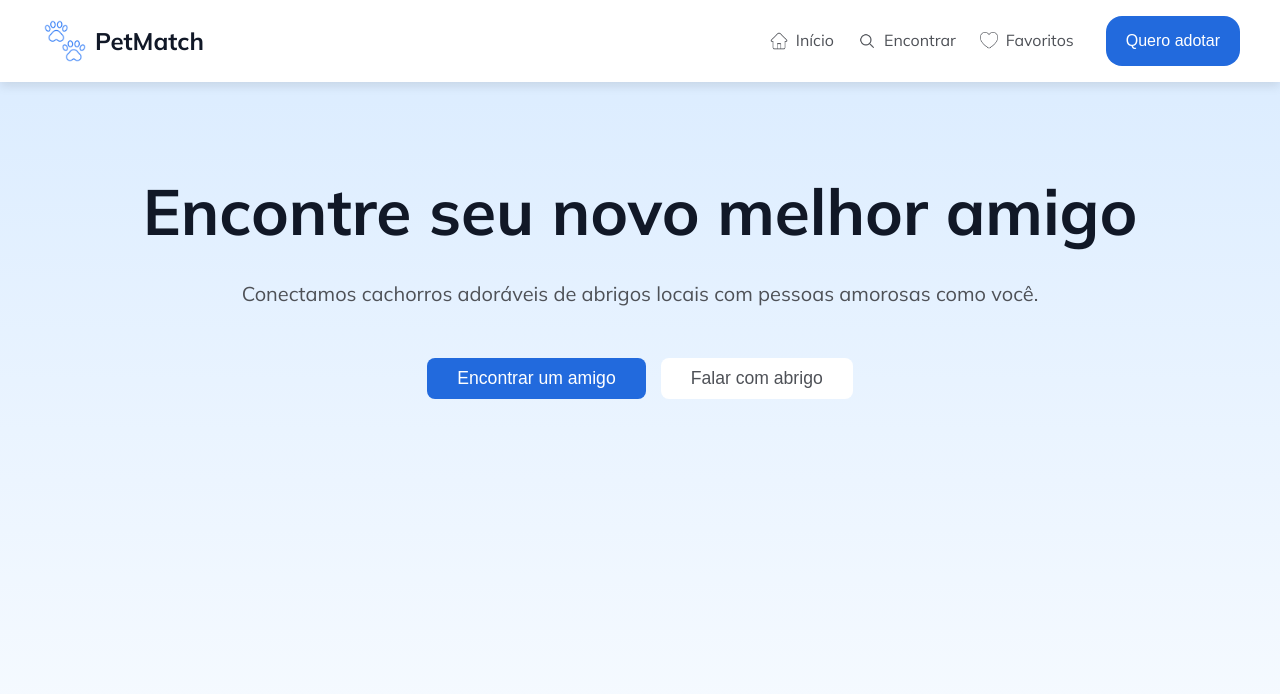
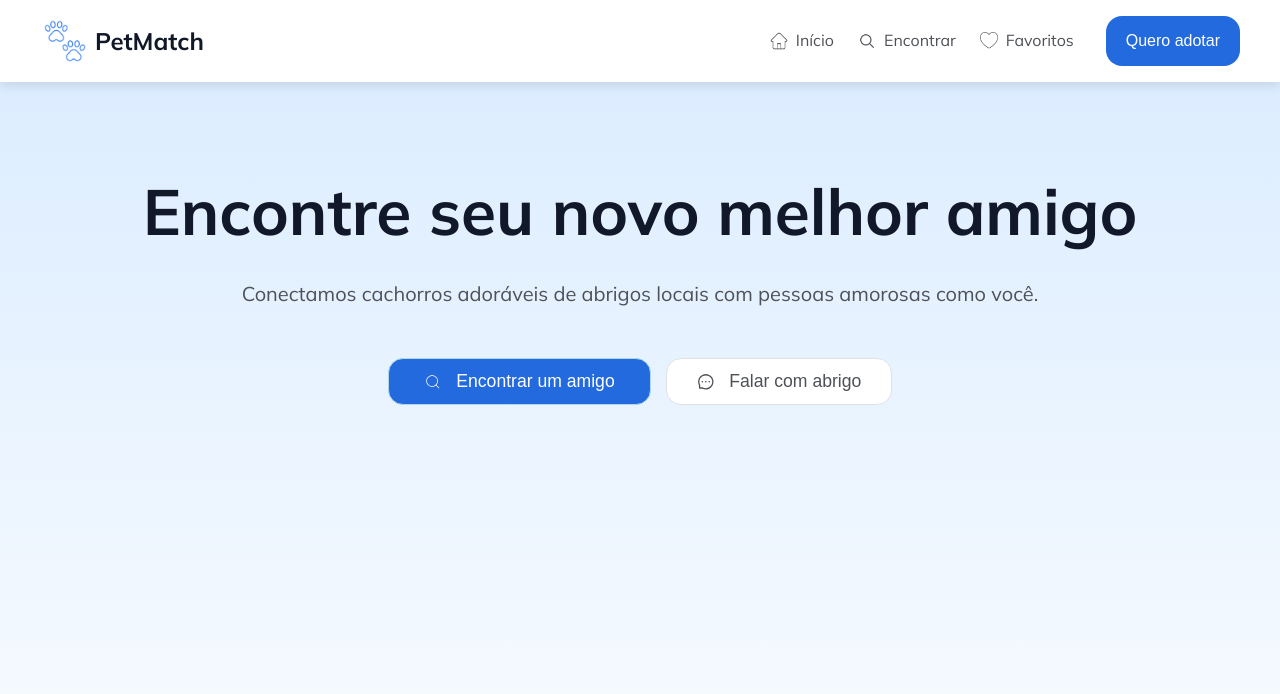
Before and after one commit to GGhiaroni/petmatch, a React (Vite) app: page / in a window 1280 px wide. Shown: the top 694 px of the page. Built offline with nearby package versions, Linux system fonts and the light colour scheme.

Commit message:
adicionando os ícones nos botões e as bordas

```diff
--- a/src/componentes/HeroSection/index.jsx
+++ b/src/componentes/HeroSection/index.jsx
@@ -1,3 +1,5 @@
+import { AiOutlineMessage } from "react-icons/ai";
+import { CiSearch } from "react-icons/ci";
 import styled from "styled-components";
 
 const HeroSectionContainer = styled.section`
@@ -26,18 +28,26 @@ const ContainerBotoes = styled.div`
 
 const BtnEncontrar = styled.button`
   background-color: var(--corIconesBotoes);
-  padding: 10px 30px;
-  border-radius: 8px;
+  padding: 12px 35px;
+  border-radius: 15px;
   font-size: 1.1rem;
   color: #ffffff;
+  display: flex;
+  align-items: center;
+  gap: 15px;
+  border: 1px solid #add8e6;
 `;
 
 const BtnContato = styled.button`
   background-color: #ffffff;
   padding: 10px 30px;
-  border-radius: 8px;
+  border-radius: 15px;
   font-size: 1.1rem;
   color: var(--corTexto);
+  display: flex;
+  align-items: center;
+  gap: 15px;
+  border: 1px solid #dfe1e4;
 `;
 
 const HeroSection = () => {
@@ -49,8 +59,14 @@ const HeroSection = () => {
         como você.
       </SpanEstilizado>
       <ContainerBotoes>
-        <BtnEncontrar>Encontrar um amigo</BtnEncontrar>
-        <BtnContato>Falar com abrigo</BtnContato>
+        <BtnEncontrar>
+          <CiSearch />
+          Encontrar um amigo
+        </BtnEncontrar>
+        <BtnContato>
+          <AiOutlineMessage />
+          Falar com abrigo
+        </BtnContato>
       </ContainerBotoes>
     </HeroSectionContainer>
   );
```
